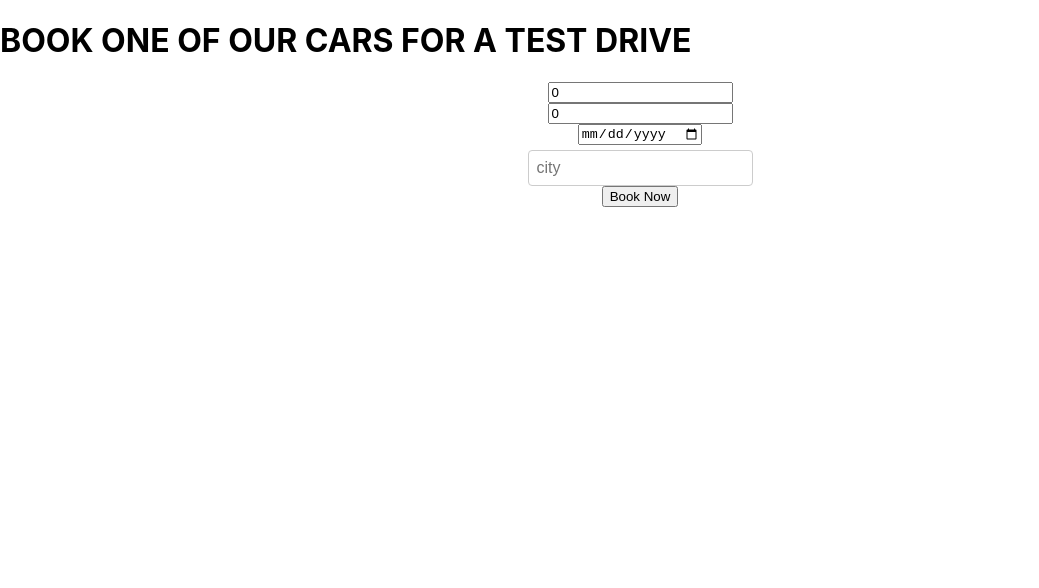
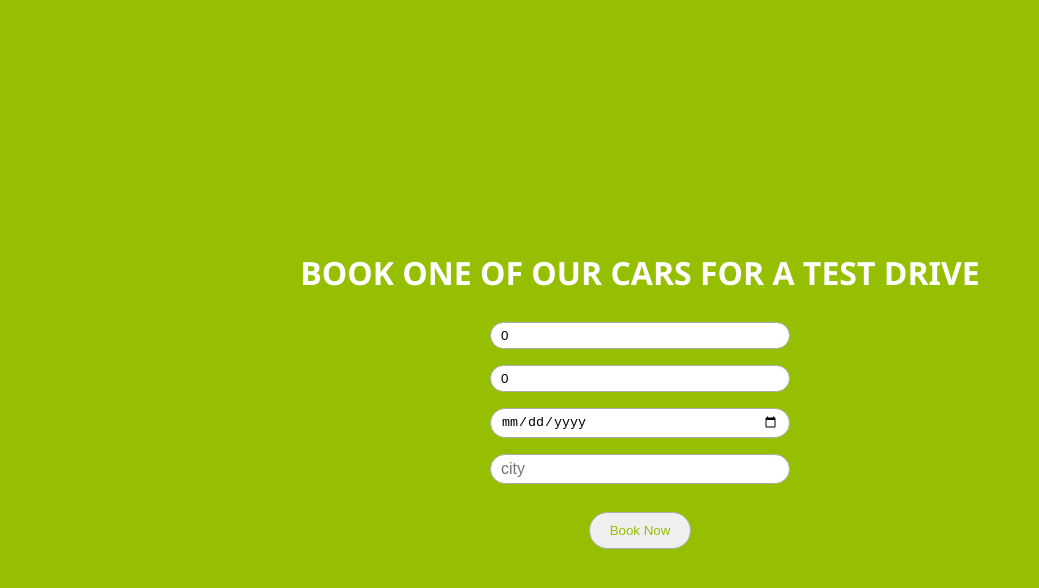
Before and after one commit to GordonOtieno/i-model-cars-frontend, a React (Create React App) app: page /reservations/new in a window 1280 px wide. Shown: the top 588 px of the page, without its empty margins (0-1039 px from the left). Built offline with nearby package versions, Linux system fonts and the light colour scheme.

Commit message:
Style new reservation form

```diff
--- a/src/App.css
+++ b/src/App.css
@@ -1,39 +1,48 @@
-.App {
-  text-align: center;
+:root {
+  --main-color: #96bf01;
+  --main-font: 'Segoe UI', Tahoma, Geneva, Verdana, sans-serif;
 }
 
-.App-logo {
-  height: 40vmin;
-  pointer-events: none;
+* {
+  margin: 0;
+  padding: 0;
+  box-sizing: border-box;
 }
 
-@media (prefers-reduced-motion: no-preference) {
-  .App-logo {
-    animation: App-logo-spin infinite 20s linear;
-  }
+.buttn {
+  margin: 20px 0;
+  padding: 10px 20px;
+  border-radius: 25px;
+  cursor: pointer;
+  color: var(--main-color);
 }
 
-.App-header {
-  background-color: #282c34;
-  min-height: 100vh;
+#rsrv-page {
+  height: 100vh;
+  width: 100vw;
   display: flex;
   flex-direction: column;
   align-items: center;
   justify-content: center;
-  font-size: calc(10px + 2vmin);
-  color: white;
+  text-align: center;
+  background-color: var(--main-color);
 }
 
-.App-link {
-  color: #61dafb;
+#rsrv-page h1 {
+  margin: 20px 0;
+  font-family: var(--main-font);
+  color: #fff;
 }
 
-@keyframes App-logo-spin {
-  from {
-    transform: rotate(0deg);
-  }
+#rsrv-page form input {
+  border: 1px solid #acacac;
+}
 
-  to {
-    transform: rotate(360deg);
-  }
+#rsrv-page form input[type="text"],
+#rsrv-page form input[type="number"],
+#rsrv-page form input[type="date"] {
+  min-width: 300px;
+  margin: 8px 0;
+  padding: 5px 10px;
+  border-radius: 15px;
 }
--- a/src/App.js
+++ b/src/App.js
@@ -2,6 +2,7 @@ import React from 'react';
 import { Routes, Route } from 'react-router-dom';
 import NewReservationForm from './components/reservations/NewReservationForm';
 import SignUpForm from './components/SignUp/SignUp';
+import './App.css';
 
 const App = () => (
   <Routes>
--- a/src/index.css
+++ /dev/null
@@ -1,27 +0,0 @@
-body {
-  margin: 0;
-  font-family:
-    -apple-system,
-    BlinkMacSystemFont,
-    'Segoe UI',
-    'Roboto',
-    'Oxygen',
-    'Ubuntu',
-    'Cantarell',
-    'Fira Sans',
-    'Droid Sans',
-    'Helvetica Neue',
-    sans-serif;
-  -webkit-font-smoothing: antialiased;
-  -moz-osx-font-smoothing: grayscale;
-}
-
-code {
-  font-family:
-    source-code-pro,
-    Menlo,
-    Monaco,
-    Consolas,
-    'Courier New',
-    monospace;
-}
--- a/src/index.js
+++ b/src/index.js
@@ -1,6 +1,5 @@
 import React from 'react';
 import ReactDOM from 'react-dom/client';
-import './index.css';
 import { BrowserRouter as Router } from 'react-router-dom';
 import App from './App';
 
--- a/src/redux/main_slice.js
+++ b/src/redux/main_slice.js
@@ -0,0 +1 @@
+// App slices to be added here
```
